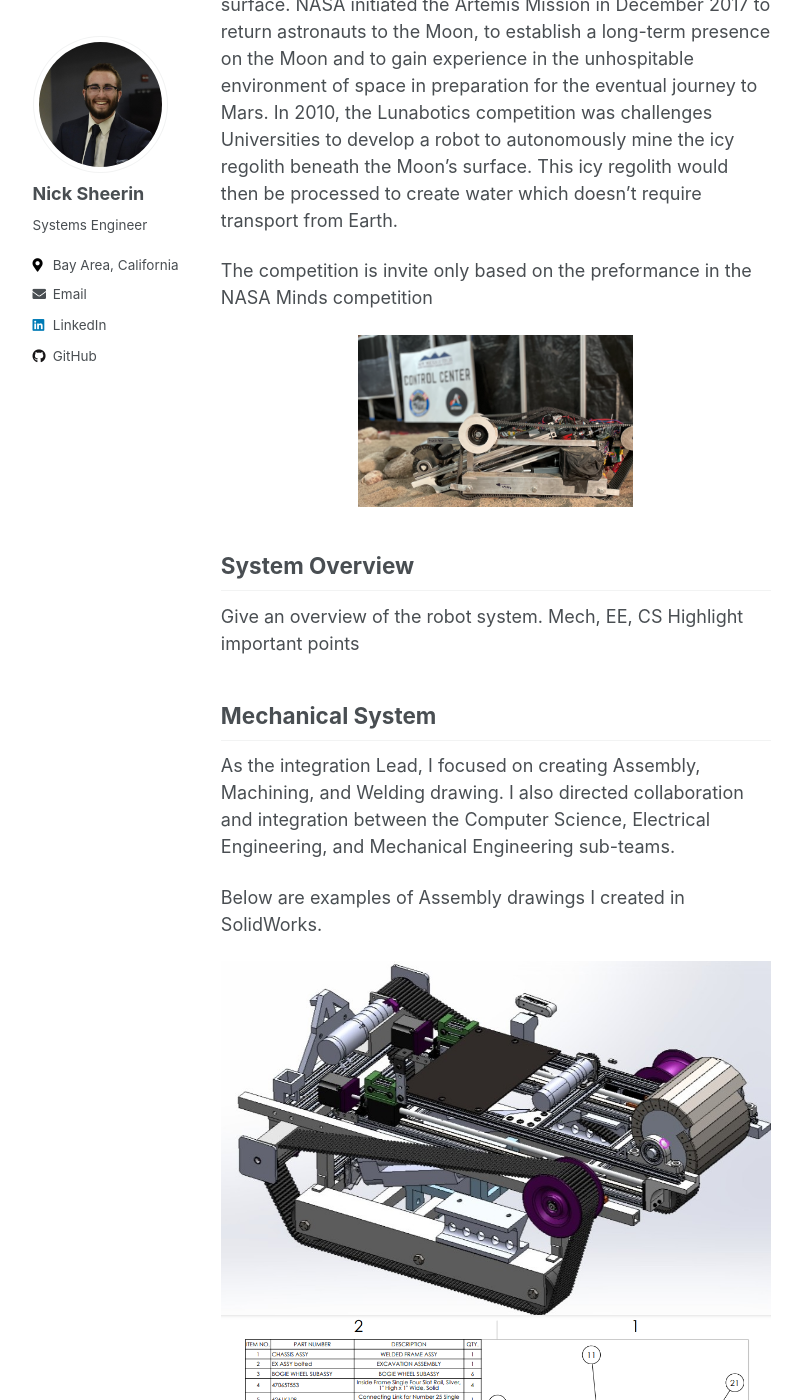
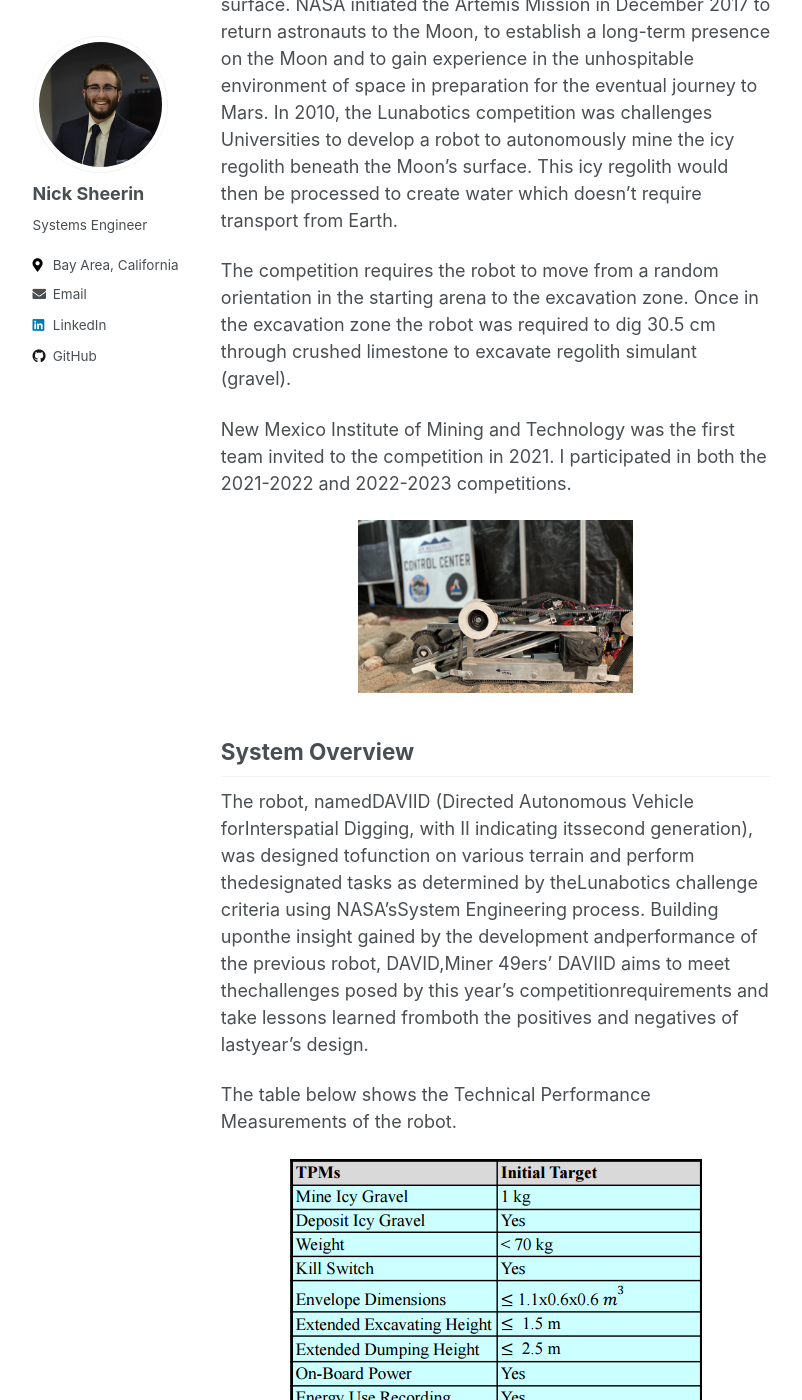
Before and after one commit to nicksheerin/nick_sheerin, a Jekyll site: the page built from _projects/lunabotics.md, in a window 1280 px wide and 1400 px high, scrolled down 1000 px. Shown: the whole window, without its empty margins (163-965 px from the left). Built offline with Jekyll 4.4.1, drawn with Linux system fonts in a browser that asks for light colours.

Commit message:
Added Arena info
Added tpm initial targets

Updated Lunabotics

```diff
--- a/_projects/lunabotics.md
+++ b/_projects/lunabotics.md
@@ -19,8 +19,9 @@ This project was a collaborative effort between 22 students across four degree p
 
 The Apollo missions provided universities the ability to aid in the program by developing new technology for spacecraft and equipment and research material brought back from the lunar surface. NASA initiated the Artemis Mission in December 2017 to return astronauts to the Moon, to establish a long-term presence on the Moon and to gain experience in the unhospitable environment of space in preparation for the eventual journey to Mars. In 2010, the Lunabotics competition was challenges Universities to develop a robot to autonomously mine the icy regolith beneath the Moon's surface. This icy regolith would then be processed to create water which doesn't require transport from Earth.
 
-The competition is invite only based on the preformance in the NASA Minds competition
+The competition requires the robot to move from a random orientation in the starting arena to the excavation zone. Once in the excavation zone the robot was required to dig 30.5 cm through crushed limestone to excavate regolith simulant (gravel).
 
+New Mexico Institute of Mining and Technology was the first team invited to the competition in 2021. I participated in both the 2021-2022 and 2022-2023 competitions.
 
 <div align="center">
 <img src="../../images/projects/lunabotics/DAVIID_Precomp-side.png" width = "50%">
@@ -28,9 +29,13 @@ The competition is invite only based on the preformance in the NASA Minds compet
 
 ## System Overview
 
-Give an overview of the robot system. Mech, EE, CS
-Highlight important points
+The robot, namedDAVIID (Directed Autonomous Vehicle forInterspatial Digging, with II indicating itssecond generation), was designed tofunction on various terrain and perform thedesignated tasks as determined by theLunabotics challenge criteria using NASA’sSystem Engineering process. Building uponthe insight gained by the development andperformance of the previous robot, DAVID,Miner 49ers’ DAVIID aims to meet thechallenges posed by this year's competitionrequirements and take lessons learned fromboth the positives and negatives of lastyear's design.
 
+The table below shows the Technical Performance Measurements of the robot.
+
+<div align="center">
+<img src="../../images/projects/lunabotics/tpm_initial_target.png">
+</div>
 
 ## Mechanical System
 As the integration Lead, I focused on creating Assembly, Machining, and Welding drawing. I also directed collaboration and integration between the Computer Science, Electrical Engineering, and Mechanical Engineering sub-teams.
```
Also changed, not shown: images/projects/lunabotics/arena_info.png (added), images/projects/lunabotics/tpm_initial_target.png (added).
